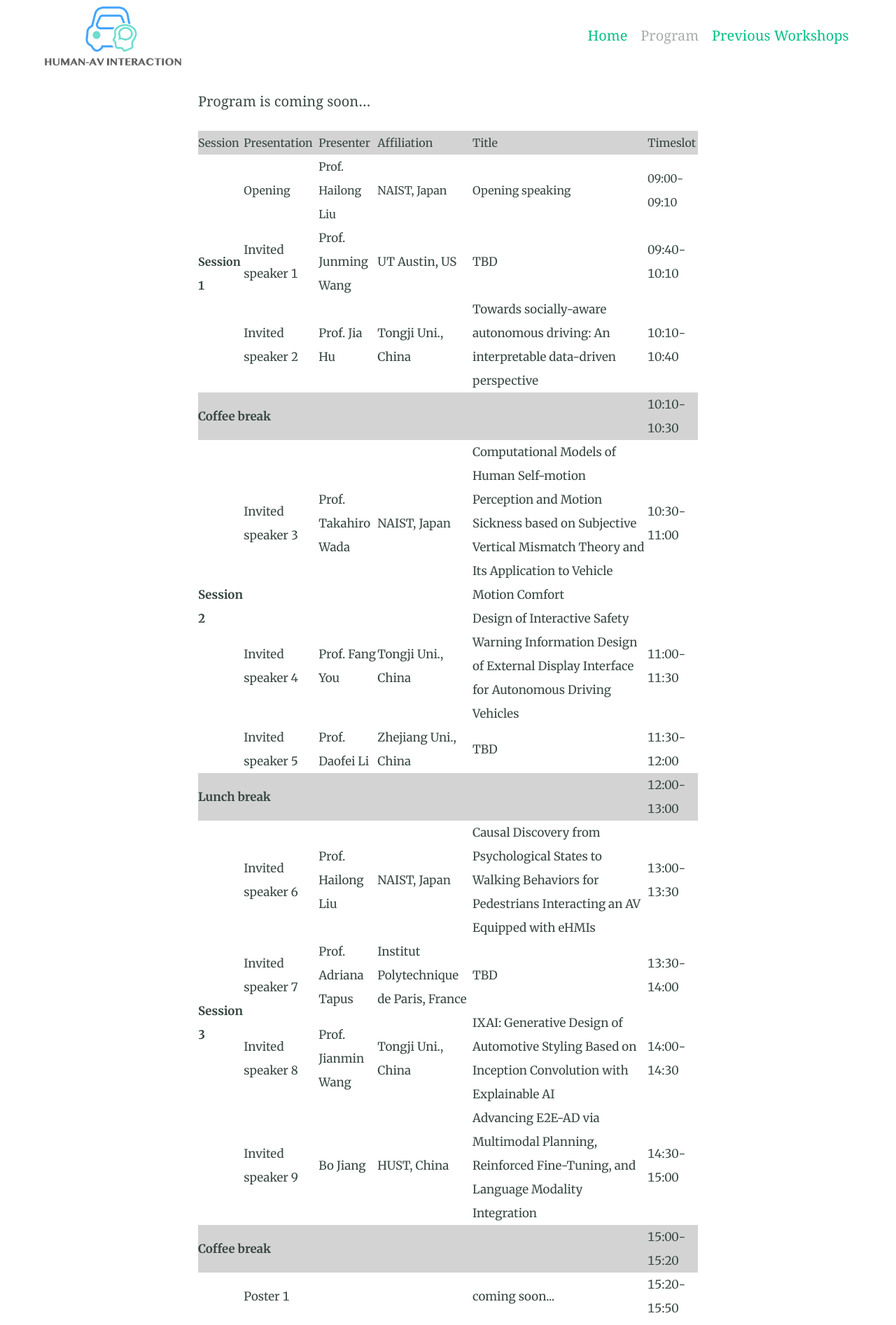
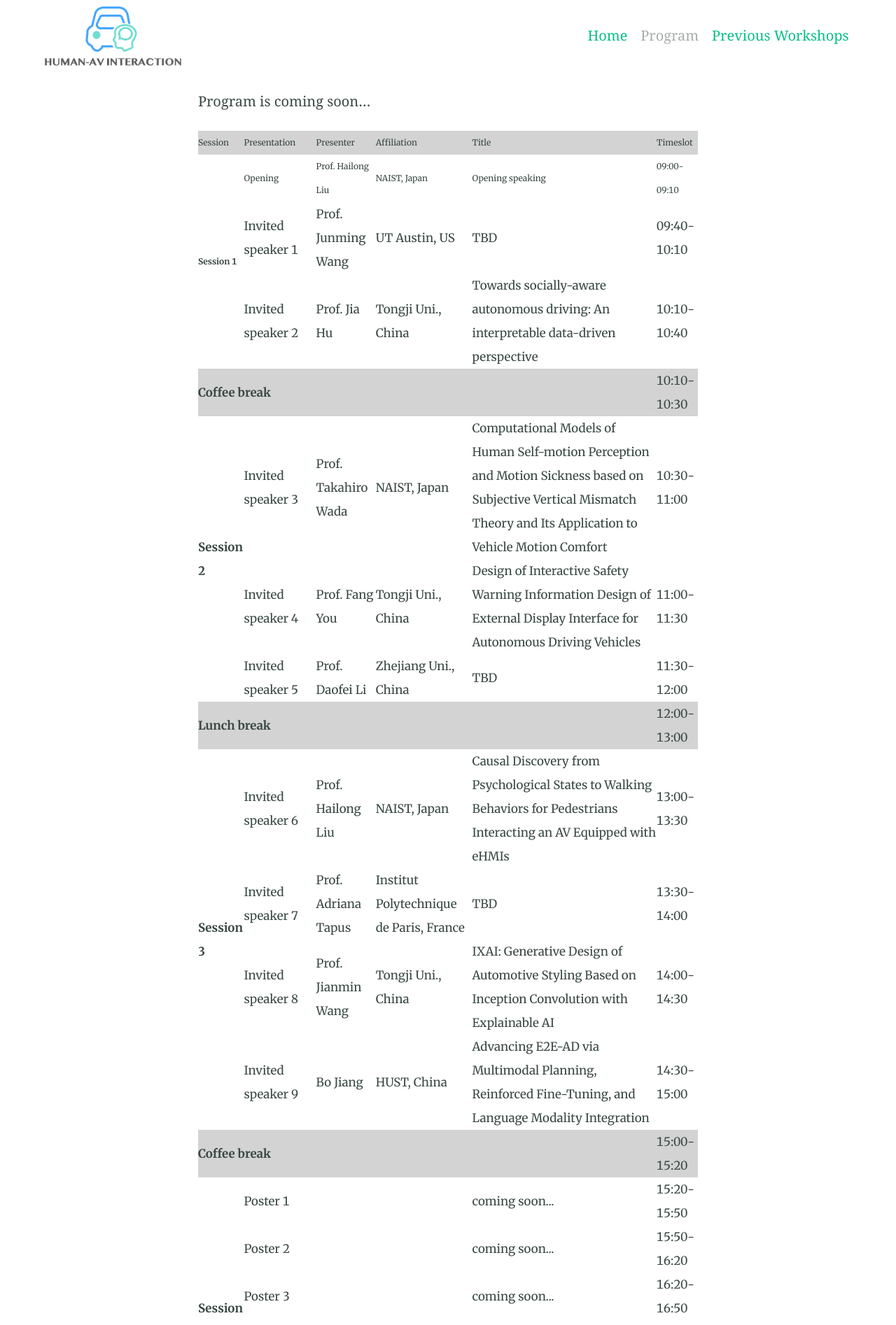
Before and after one commit to Are-You-Happy-with-AV/are-you-happy-with-av.github.io, a Jekyll site: the page built from program.md, in a window 1280 px wide. Shown: the top 1894 px of the page at 70% size. Built offline with Jekyll 4.4.1, drawn with Linux system fonts in a browser that asks for light colours; our own code applies the rules of GitHub Pages for plain Markdown files.

Commit message:
Update program.md

```diff
--- a/program.md
+++ b/program.md
@@ -2,20 +2,20 @@ Program is coming soon...
 <div style="font-size:3px;">
 <table border="1" cellspacing="0" cellpadding="1" style="border-collapse: collapse; text-align:center; width:100%;">
   <tr style="background-color:lightgrey;">
-    <th style="font-size:16px;">Session</th>
-    <th style="font-size:16px;">Presentation</th>
-    <th style="font-size:16px;">Presenter</th>
-    <th style="font-size:16px;">Affiliation</th>
-    <th style="font-size:16px;">Title</th>
-    <th style="font-size:16px;">Timeslot</th>
+    <th style="font-size:12px;">Session</th>
+    <th style="font-size:12px;">Presentation</th>
+    <th style="font-size:12px;">Presenter</th>
+    <th style="font-size:12px;">Affiliation</th>
+    <th style="font-size:12px;">Title</th>
+    <th style="font-size:12px;">Timeslot</th>
   </tr>
   <tr>
-    <td rowspan="3" style="font-size:16px;"><b>Session 1</b></td>
-    <td style="font-size:16px;">Opening</td>
-    <td style="font-size:16px;">Prof. Hailong Liu</td>
-    <td style="font-size:16px;">NAIST, Japan</td>
-    <td style="font-size:16px;">Opening speaking</td>
-    <td style="font-size:16px;">09:00-09:10</td>
+    <td rowspan="3" style="font-size:12px;"><b>Session 1</b></td>
+    <td style="font-size:12px;">Opening</td>
+    <td style="font-size:12px;">Prof. Hailong Liu</td>
+    <td style="font-size:12px;">NAIST, Japan</td>
+    <td style="font-size:12px;">Opening speaking</td>
+    <td style="font-size:12px;">09:00-09:10</td>
   </tr>
   <tr>
     <td>Invited speaker 1</td>
@@ -147,7 +147,7 @@ Program is coming soon...
   </div>
 
   <!-- Abstract -->
-  <div style="margin-top:16px;font-size:20px;">
+  <div style="margin-top:16px;font-size:16px;">
     <h3>Abstract</h3>
     <p>
 In recent years, autonomous driving systems have been applied not only to cars but also to smaller robotic mobility platforms, such as Autonomous Personal Mobility Vehicles (APMVs). These autonomous vehicles (AVs) frequently encounter pedestrians during automated driving, especially APMVs, which are typically used in sidewalks and other shared spaces. To enhance the interaction experience between pedestrians and autonomous vehicles (AVs) and to reduce potential risks, it is essential to investigate pedestrians’ walking behaviors in such encounters and to understand the underlying psychological processes. In this talk, I will first introduce a study that investigates the causal relationships between pedestrians’ subjective feelings and their walking behaviors during interactions with an APMV equipped with an external human–machine interface (eHMI). Based on the causal factors identified in this study, I will then present an approach for improving pedestrian–autonomous car interactions.
@@ -155,7 +155,7 @@ In recent years, autonomous driving systems have been applied not only to cars b
   </div>
 
   <!-- Bibliography -->
-  <div style="margin-top:16px;font-size:20px;">
+  <div style="margin-top:16px;font-size:16px;">
     <h3>Biography</h3>
     <p>
       Hailong LIU (IEEE S'15--M'19--SM'25) received his M.Eng. and Ph.D. degrees in Engineering from Ritsumeikan University, Japan, in 2015 and 2018, respectively. From Apr. 2016 to Mar. 2018, he was a JSPS Research Fellow for
```
